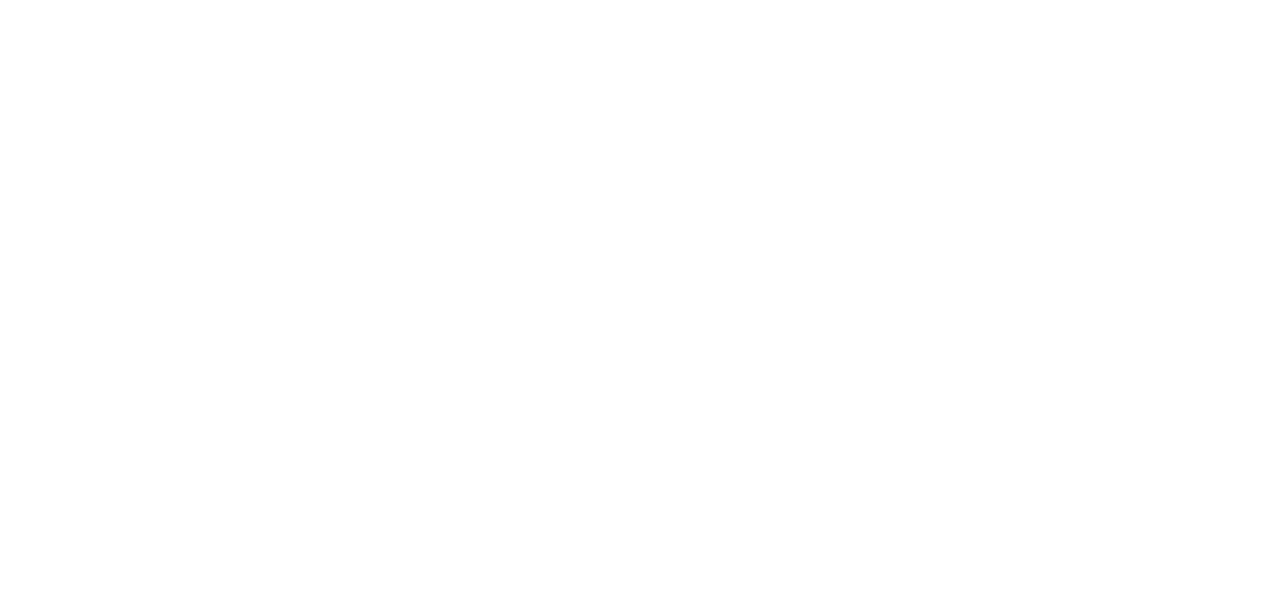
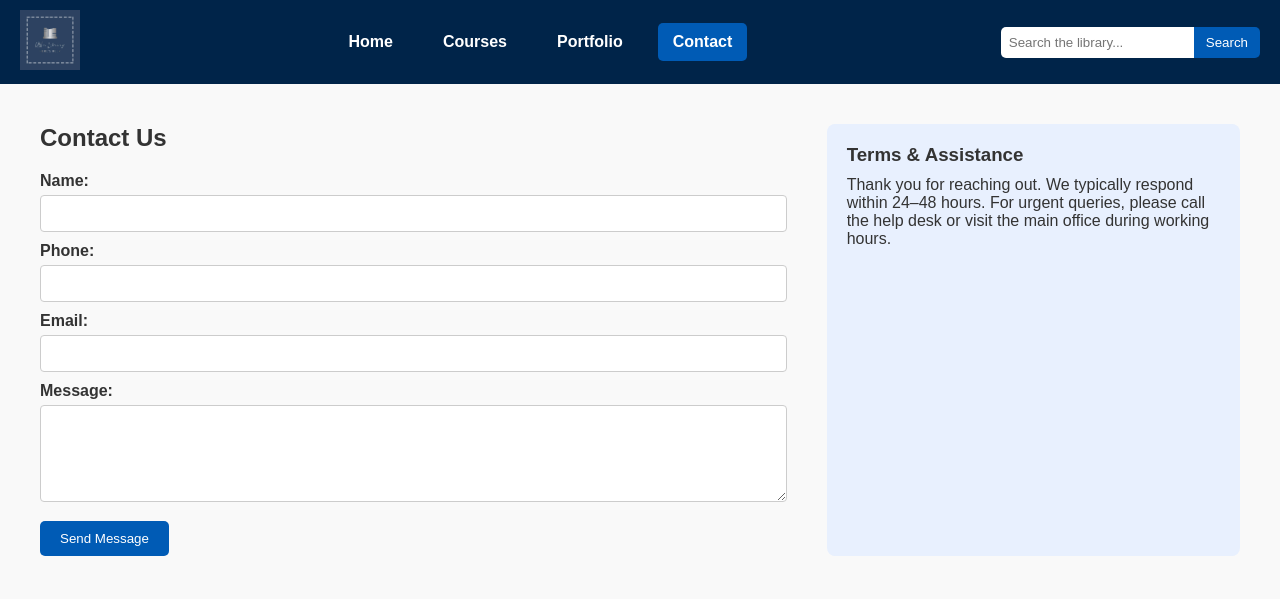
Before and after one commit to amitsojib/ulster-portfolio-site, a plain HTML site: page contact.html in a window 1280 px wide. Drawn offline with nearby package versions, Linux system fonts and the light colour scheme.

Commit message:
updating the contact page

```diff
--- a/contact.html
+++ b/contact.html
@@ -0,0 +1,62 @@
+<!DOCTYPE html>
+<html lang="en">
+<head>
+  <meta charset="UTF-8" />
+  <meta name="viewport" content="width=device-width, initial-scale=1.0"/>
+  <title>Contact - UU Library</title>
+  <link rel="stylesheet" href="css/Base.css" />
+  <link rel="stylesheet" href="css/style_contact.css" />
+  <script src="https://code.jquery.com/jquery-3.7.0.min.js"></script>
+</head>
+<body>
+  <header>
+    <div class="navbar">
+      <div class="logo">
+        <img src="images/logo.png" alt="Library Logo" />
+      </div>
+      <nav class="nav-links" id="nav-links">
+        <a href="index.html">Home</a>
+        <a href="courses.html">Courses</a>
+        <a href="portfolio.html">Portfolio</a>
+        <a href="contact.html" class="active">Contact</a>
+      </nav>
+      <form id="searchForm" class="search-form">
+        <input type="text" id="searchInput" placeholder="Search the library..." />
+        <button type="submit">Search</button>
+      </form>
+    </div>
+  </header>
+
+  <main class="contact-container">
+    <section class="contact-form">
+      <h2>Contact Us</h2>
+      <form id="contactForm">
+        <label for="name">Name:</label>
+        <input type="text" id="name" required />
+
+        <label for="phone">Phone:</label>
+        <input type="number" id="phone" required />
+
+        <label for="email">Email:</label>
+        <input type="email" id="email" required />
+
+        <label for="message">Message:</label>
+        <textarea id="message" rows="5" required></textarea>
+
+        <button type="submit">Send Message</button>
+      </form>
+    </section>
+
+    <aside class="contact-info">
+      <h3>Terms & Assistance</h3>
+      <p>
+        Thank you for reaching out. We typically respond within 24–48 hours.
+        For urgent queries, please call the help desk or visit the main office
+        during working hours.
+      </p>
+    </aside>
+  </main>
+
+  <script src="js/script.js"></script>
+</body>
+</html>
--- a/css/style_contact.css
+++ b/css/style_contact.css
@@ -0,0 +1,119 @@
+/* General Reset */
+* {
+  margin: 0;
+  padding: 0;
+  box-sizing: border-box;
+}
+
+body {
+  font-family: Arial, sans-serif;
+  background-color: #f9f9f9;
+  color: #333;
+}
+
+header {
+  background-color: #002449;
+  padding: 10px 20px;
+}
+
+.navbar {
+  display: flex;
+  justify-content: space-between;
+  align-items: center;
+  flex-wrap: wrap;
+}
+
+.logo img {
+  height: 60px;
+}
+
+.nav-links {
+  display: flex;
+  gap: 20px;
+}
+
+.nav-links a {
+  color: white;
+  text-decoration: none;
+  font-weight: bold;
+  padding: 10px 15px;
+}
+
+.nav-links a.active {
+  background-color: #005bb5;
+  border-radius: 5px;
+}
+
+.search-form {
+  display: flex;
+  align-items: center;
+}
+
+.search-form input {
+  padding: 8px;
+  border-radius: 5px 0 0 5px;
+  border: none;
+}
+
+.search-form button {
+  padding: 8px 12px;
+  background-color: #005bb5;
+  color: white;
+  border: none;
+  border-radius: 0 5px 5px 0;
+}
+
+/* Contact Page Layout */
+.contact-container {
+  display: flex;
+  gap: 40px;
+  padding: 40px;
+}
+
+.contact-form {
+  flex: 2;
+}
+
+.contact-form h2 {
+  margin-bottom: 20px;
+}
+
+.contact-form form label {
+  display: block;
+  margin-top: 10px;
+  font-weight: bold;
+}
+
+.contact-form input,
+.contact-form textarea {
+  width: 100%;
+  padding: 10px;
+  margin-top: 5px;
+  border-radius: 4px;
+  border: 1px solid #ccc;
+}
+
+.contact-form button {
+  margin-top: 15px;
+  background-color: #005bb5;
+  color: white;
+  padding: 10px 20px;
+  border: none;
+  border-radius: 5px;
+  cursor: pointer;
+}
+
+.contact-info {
+  flex: 1;
+  background-color: #e8f0fe;
+  padding: 20px;
+  border-radius: 8px;
+}
+
+.contact-info h3 {
+  margin-bottom: 10px;
+}
+.input-error {
+  border: 2px solid red !important;
+  background-color: #ffe5e5;
+}
--- a/js/script.js
+++ b/js/script.js
@@ -53,3 +53,39 @@ searchForm.addEventListener('submit', function(e) {
   // Clear input after submission
   searchInput.value = '';
 });
+$(document).ready(function () {
+  // Optional: if you add hamburger toggle later
+  $('#nav-toggle').on('click', function () {
+    $('#nav-links').toggleClass('active');
+  });
+
+  // Contact form submission
+  $('#contactForm').on('submit', function (e) {
+    e.preventDefault();
+
+    if (!$('#terms').is(':checked')) {
+      alert('You must accept the terms and conditions.');
+      return;
+    }
+
+    const name = $('#name').val();
+    const email = $('#email').val();
+    const message = $('#message').val();
+
+    // Store data in a cookie
+    document.cookie = `contactName=${name}; path=/`;
+    document.cookie = `contactEmail=${email}; path=/`;
+
+    alert('Message sent successfully!');
+
+    // Clear the form
+    $(this).trigger('reset');
+  });
+
+  // Optional: Cookie retrieval logic
+  function getCookie(name) {
+    const value = `; ${document.cookie}`;
+    const parts = value.split(`; ${name}=`);
+    if (parts.length === 2) return parts.pop().split(';').shift();
+  }
+});
```
Also changed, not shown: index.html (+1 -1 lines).
